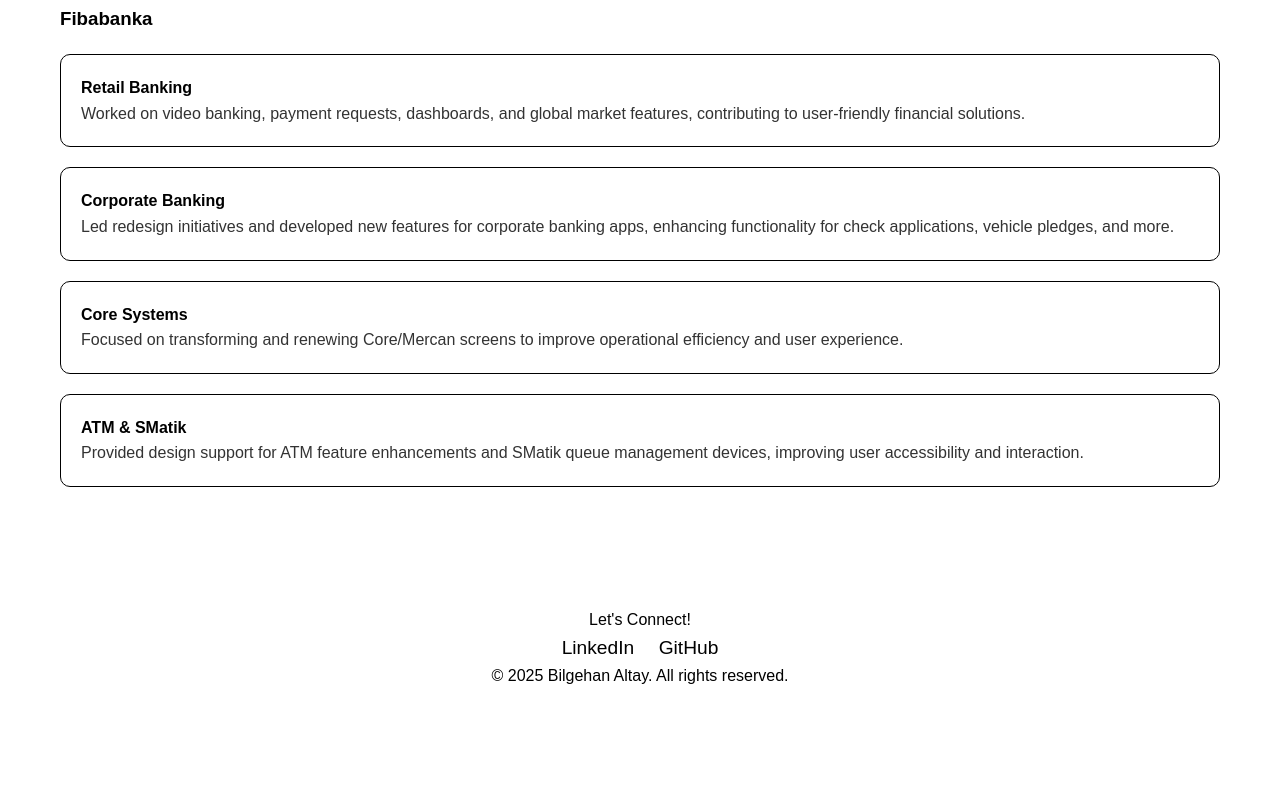
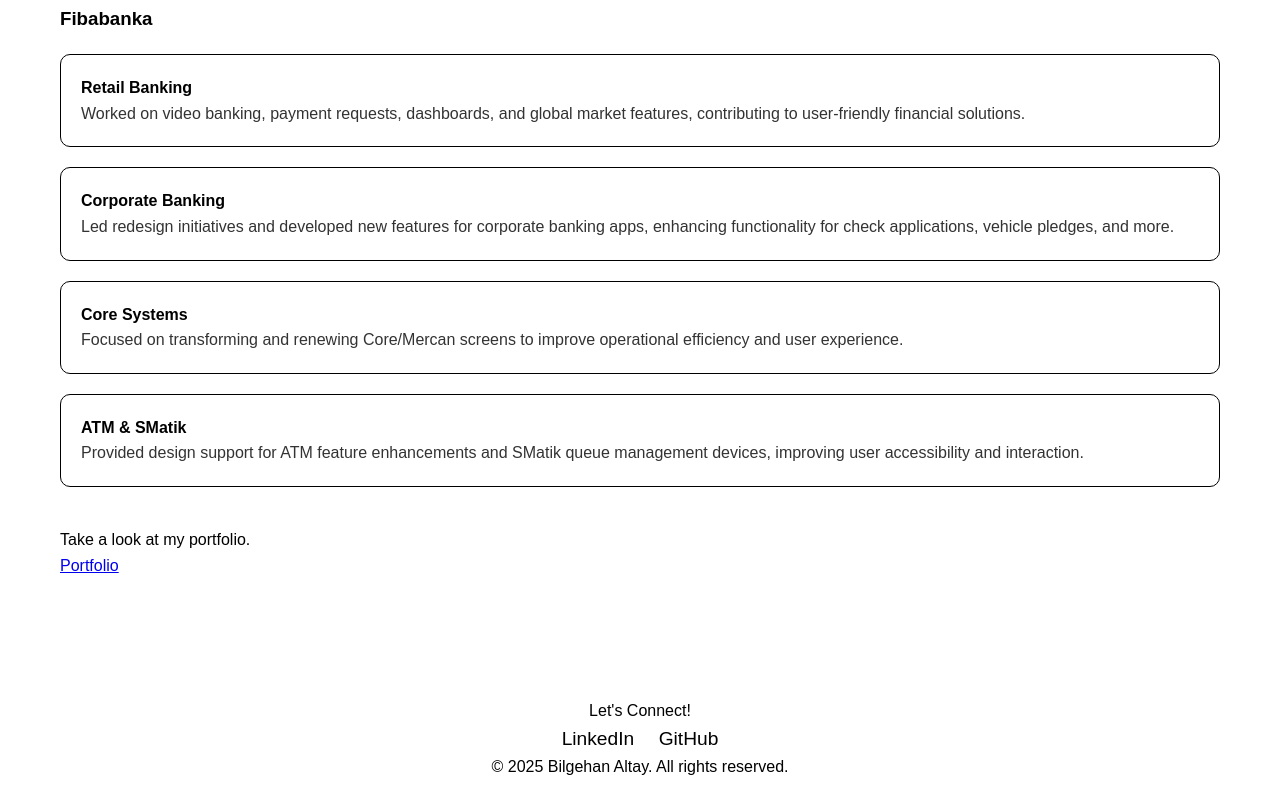
Before and after one commit to blghnaltay/blghnaltay.github.io, a plain HTML site: page index.html in a window 1280 px wide. Shown: the part 1619-2419 px from the top of the page. Before the commit the page ends 2328 px from the top, so only its background shows below. Drawn offline with Linux system fonts and the light colour scheme.

Commit message:
Update index.html
Portfolio added.

```diff
--- a/index.html
+++ b/index.html
@@ -219,7 +219,9 @@
           <p>Provided design support for ATM feature enhancements and SMatik queue management devices, improving user accessibility and interaction.</p>
         </div>
       </div>
-    </section>
+      <p>Take a look at my portfolio.</p>
+      <a href="https://drive.google.com/file/d/1p1RWruu16aM4n_qroIzf9poaYgLu_vWR/view">Portfolio</a>
+     </section>
   </div>
 
   <footer id="contact">
```
